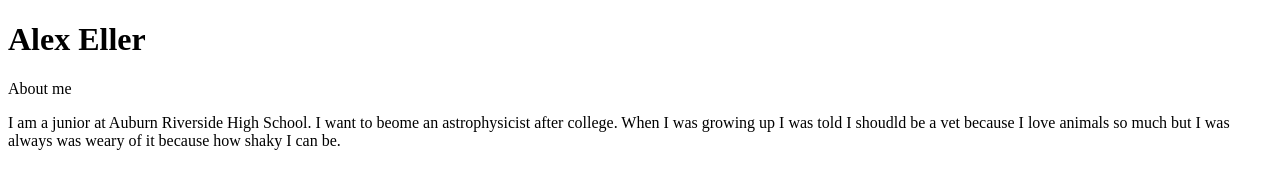
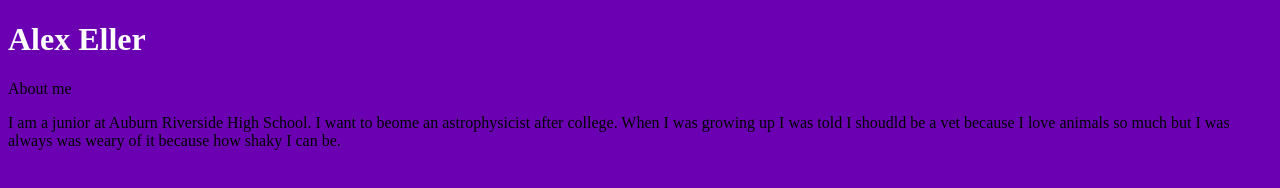
Before and after one commit to alexeller3501/alexeller3501.github.io, a plain HTML site: page index.html in a window 1280 px wide. Drawn offline with Linux system fonts and the light colour scheme.

Commit message:
Update index.html

```diff
--- a/index.html
+++ b/index.html
@@ -5,8 +5,8 @@
 </head>
  <body>
  <style>
-  body{"background-color:#6b00b3;"}
-  h1{"color:white;"}
+  body{background-color:#6b00b3;}
+  h1{color:white;}
   </style>
   <h1>Alex Eller</h1>
   <p1">About me</p1>
```
